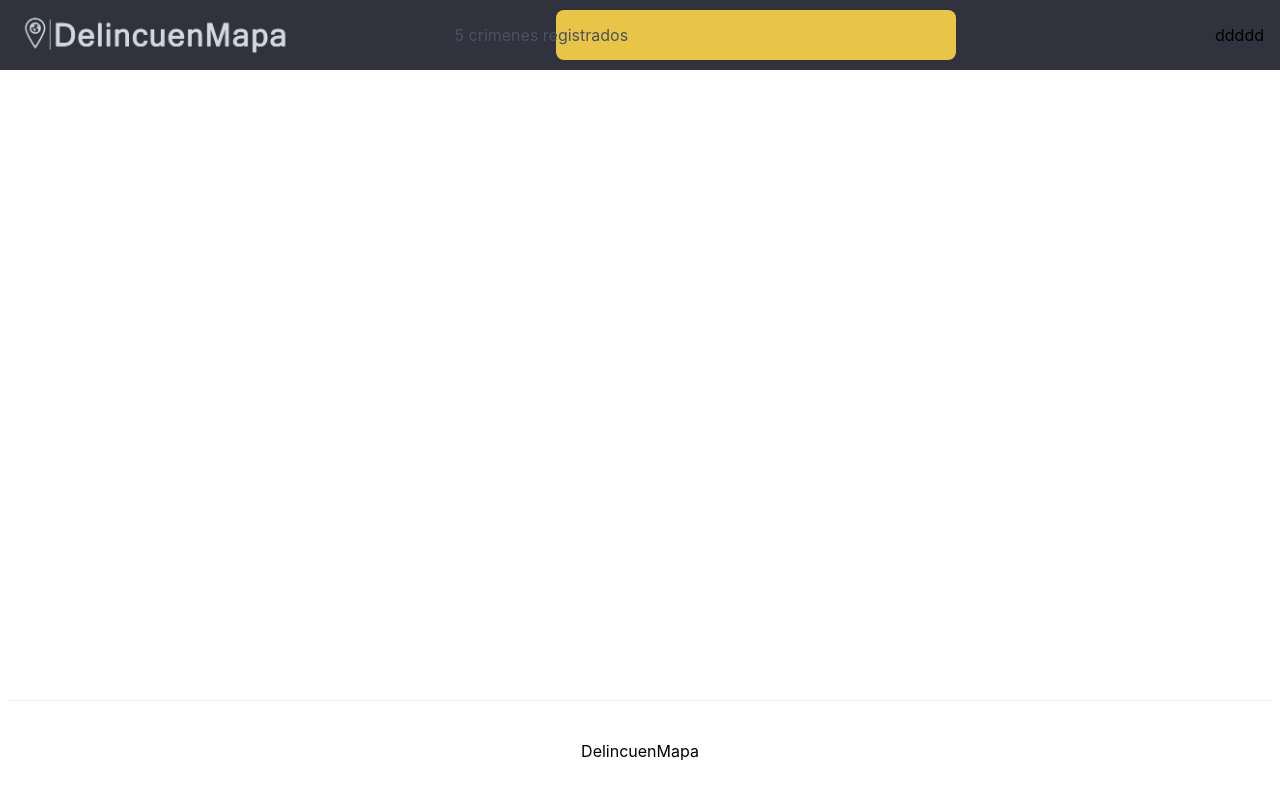
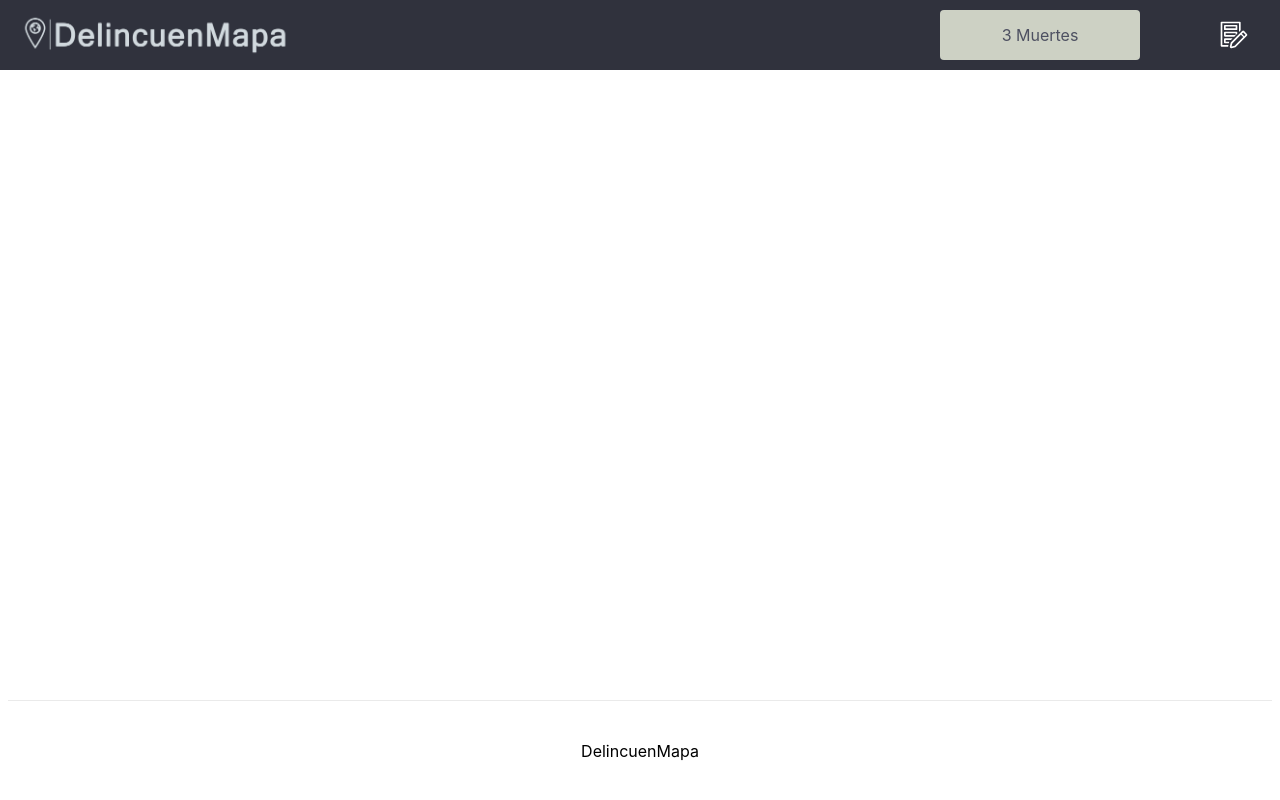
Before and after one commit to rafaelvf/DelincuenMapa23, a Next.js app in the folder delincuen_mapa/: page / in a window 1280 px wide. Built offline with nearby package versions, Linux system fonts and the light colour scheme; no server answers.

Commit message:
update al banner

```diff
--- a/delincuen_mapa/components/Nav.tsx
+++ b/delincuen_mapa/components/Nav.tsx
@@ -1,14 +1,32 @@
-import React, { useEffect, useRef } from "react";
+import React, { useEffect, useRef, useState } from "react";
 import styles from "../styles/Nav.module.scss";
 
+const dataCrimenes = ["5 Crimenes Registrados", "3 Muertes", "4 Desaparecidos"];
+
 const Nav = () => {
+  //const [crimenes, setCrimenes] = useState();
+
+  //   dataCrimenes.map((i: any) => {
+  //     setTimeout(() => {
+  //       setCrimenes(i);
+  //     }, 1000);
+  //   });
+
   return (
     <div className={styles.container}>
       <img src="/logod.png" className={styles.logo} />
-      <div className={styles.banner}>
-        <div className={styles.bannerText}>5 crimenes registrados</div>
+      <div className={styles.rightContainer}>
+        <div className={styles.banner}>
+          <div className={styles.bannerInside}>
+            {dataCrimenes.map((i: any, key: any) => (
+              <div className={styles.bannerText} key={key}>
+                {i}
+              </div>
+            ))}
+          </div>
+        </div>
+        <img src="/form-svgrepo-com.svg" className={styles.formButton}></img>
       </div>
-      <div className={styles.formButton}>ddddd</div>
     </div>
   );
 };
--- a/delincuen_mapa/styles/Nav.module.scss
+++ b/delincuen_mapa/styles/Nav.module.scss
@@ -13,27 +13,63 @@
 .logo {
   height: 50px;
   width: 280px;
+  cursor: pointer;
+}
+.rightContainer {
+  display: flex;
+  align-items: center;
+  gap: 4rem;
 }
 .banner {
-  width: 400px;
+  width: 200px;
   height: 50px;
-  background-color: #e8c547;
-  border-radius: 8px;
+  background-color: #cdd1c4;
+  border-radius: 4px;
   display: flex;
   align-items: center;
   justify-content: center;
+  position: relative;
+  overflow: hidden;
+}
+.bannerInside {
+  overflow: hidden;
+  position: absolute;
+  width: 300%;
+  top: 50%;
+  left: 00%;
+  transform: translate(0%, -50%);
+  overflow: hidden;
+  animation: slider 10s infinite;
 }
 .bannerText {
   color: #4d5061;
-  animation-name: banner;
-  animation-duration: 5s;
-  animation-iteration-count: infinite;
+  position: relative;
+  width: 33.33333333%;
+  height: 100%;
+  float: left;
+  overflow: hidden;
+  display: flex;
+  justify-content: center;
 }
-@keyframes banner {
-  from {
-    transform: translateX(-150%);
+@keyframes slider {
+  0%,
+  25%,
+  100% {
+    left: 0;
   }
-  to {
-    transform: translateX(150%);
+
+  30%,
+  55% {
+    left: -100%;
+  }
+
+  60%,
+  85% {
+    left: -200%;
   }
 }
+.formButton {
+  width: 60px;
+  height: 30px;
+  cursor: pointer;
+}
```
Also changed, not shown: delincuen_mapa/public/form-svgrepo-com.svg (added).
